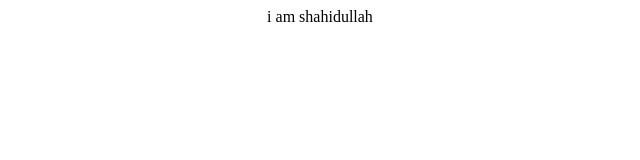
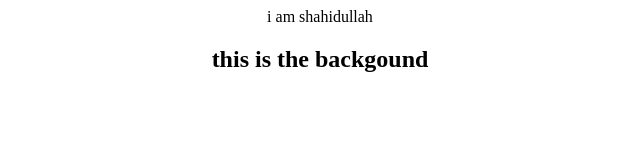
Before and after one commit to Shahidullah-Muffakir/github-practice, a plain HTML site: page index.html in a window 1280 px wide. Shown: the whole page, without its empty margins (320-960 px from the left). Drawn offline with Linux system fonts and the light colour scheme.

Commit message:
adding header

```diff
--- a/index.html
+++ b/index.html
@@ -11,6 +11,7 @@
 <body>
     <div class="main_container">
         i am shahidullah
+        <h2>this is the backgound</h2>
 
     </div>
 </body>
```
